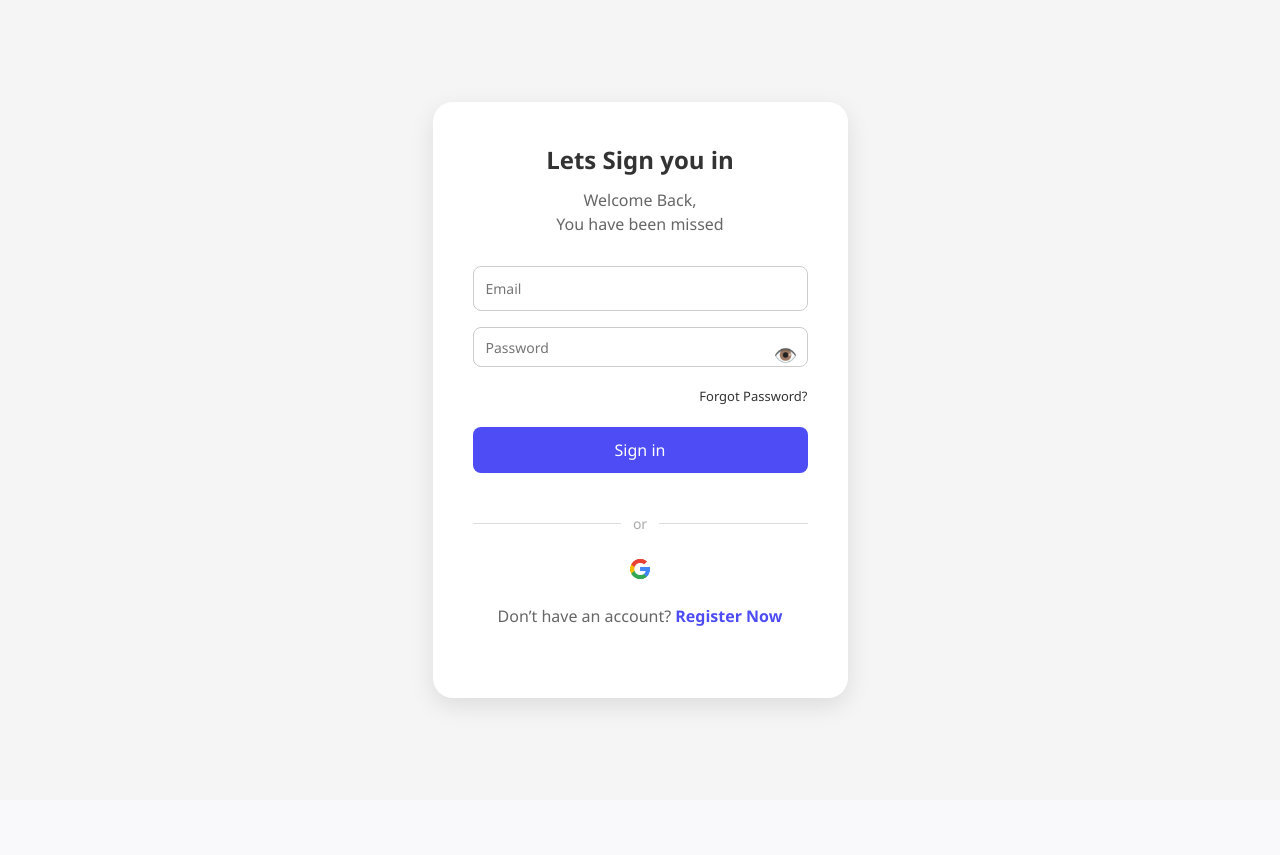
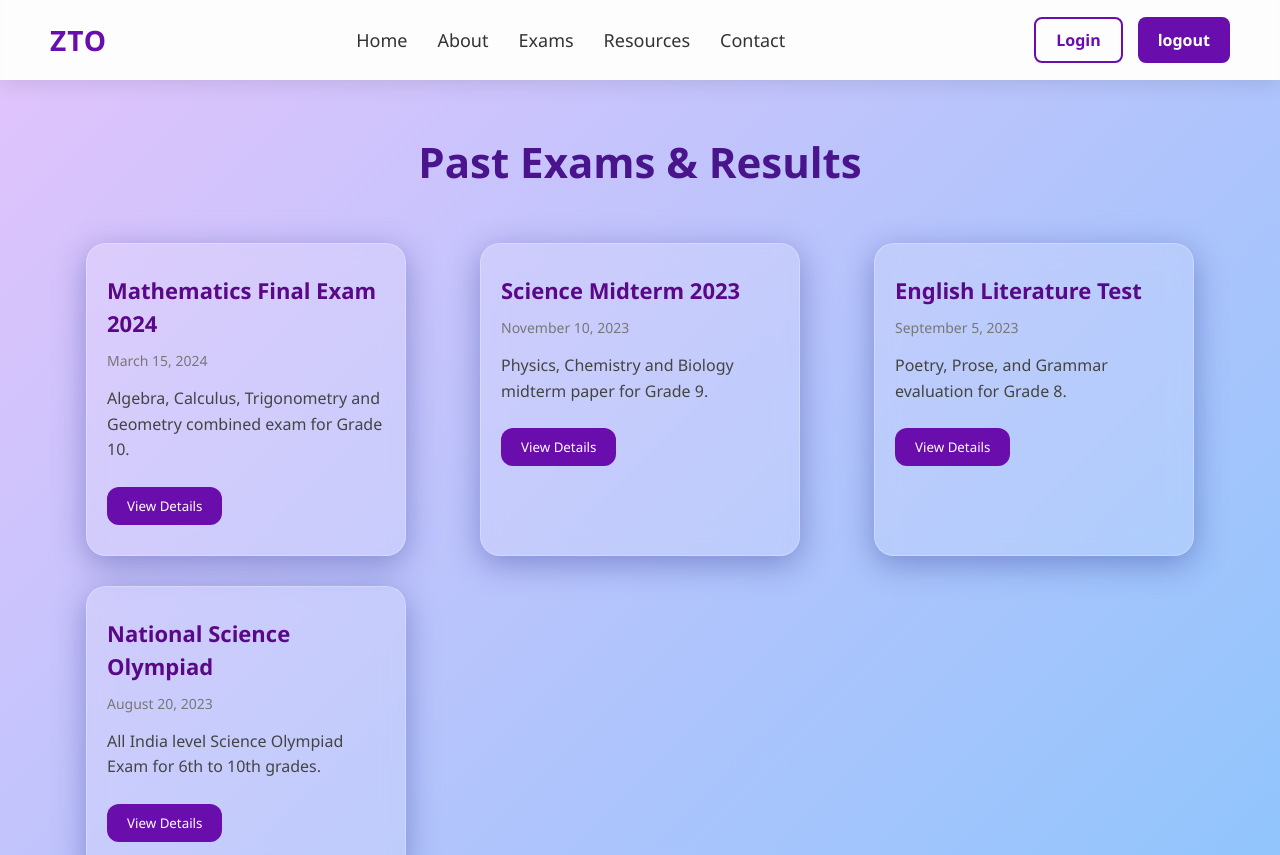
Before and after one commit to Ashishm0511/ztoFrontend, a React (Vite) app: page /pastexams in a window 1280 px wide. Before the commit this address led to /login. Shown: the top 855 px of the page. Before the commit the page ends 800 px from the top, so only its background shows below. Built offline with nearby package versions, Linux system fonts and the light colour scheme.

Commit message:
removed privste comp

```diff
--- a/src/App.jsx
+++ b/src/App.jsx
@@ -18,7 +18,7 @@ import PrivateComponent from './pages/privateComponent';
 
 
 // import CheckResults from './pages/CheckResults';
-import Exams from './pages/Exams';
+import CardLayout from './pages/Exams';
 
 
 function App() {
@@ -31,11 +31,11 @@ function App() {
           <Route path="/register" element={<Register />} />
 
 
-          <Route element={<PrivateComponent />}>
+          {/* <Route element={<PrivateComponent />}> */}
 
             <Route path="/" element={<Home />} />
             <Route path="/resources" element={<Resources />} />
-            {/* <Route path="/exams" element={<CardLayout/>} /> */}
+            <Route path="/exams" element={<CardLayout/>} />
             <Route path="/pastexams" element={<PastExams />} />
             <Route path="/contact" element={<Contact />} />
             <Route path="/about" element={<About />} />
@@ -43,7 +43,7 @@ function App() {
             <Route path="/rewards" element={<Rewards />} />
             {/* <Route path="/check-results" element={<CheckResults />} /> */}
 
-          </Route>
+          {/* </Route> */}
 
         </Routes>
       </Router>
--- a/src/pages/Login.jsx
+++ b/src/pages/Login.jsx
@@ -17,27 +17,9 @@ const Login = () => {
 
   const handleSubmit = async (e) => {
     e.preventDefault();
+    localStorage.setItem("email" , formData.email);
     setError('');
-
-    try {
-      const res = await fetch('http://localhost:5000/api/auth/login', {
-        method: 'POST',
-        headers: { 'Content-Type': 'application/json' },
-        body: JSON.stringify(formData)
-      });
-
-      const data = await res.json();
-
-      if (res.ok) {
-        localStorage.setItem('token', data.token);
-        navigate('/');
-      } else {
-        setError(data.message || 'Invalid login');
-      }
-    } catch (err) {
-      console.error(err);
-      setError('Server error. Try again later.');
-    }
+    navigate("/");
   };
 
   return (
```
